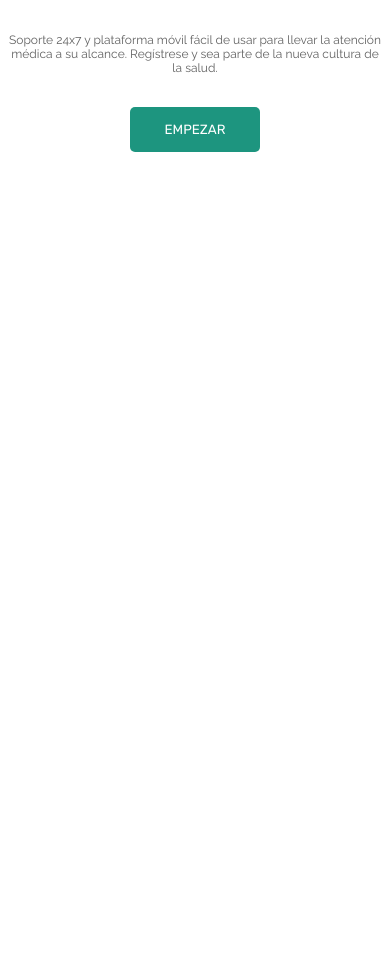
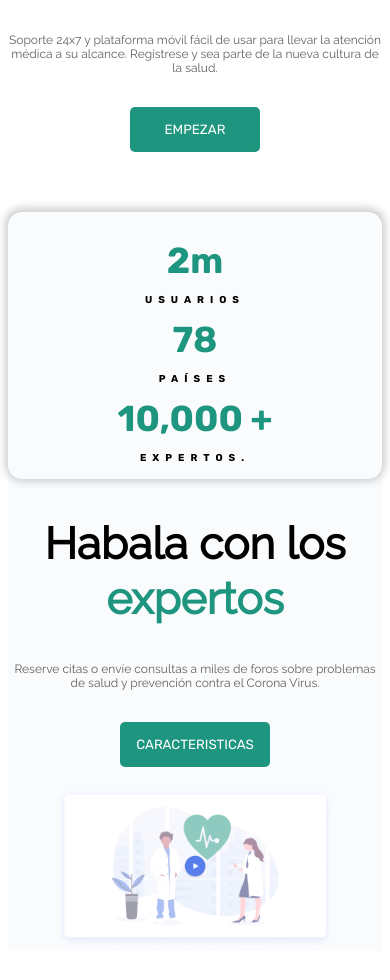
Before and after one commit to efrainhgmx/corona-app, a plain HTML site: page index.html in a window 390 px wide. Shown: the part 1118-2098 px from the top of the page. Before the commit the page ends 1330 px from the top, so only its background shows below. Drawn offline with Linux system fonts and the light colour scheme.

Commit message:
Tercer seccion de terminada en su version mobile

```diff
--- a/css/style.css
+++ b/css/style.css
@@ -20,9 +20,7 @@ h3 {
     line-height: 5.5rem;
 }
 
-h1 strong,
-h2 strong,
-h3 strong {
+strong {
     color: var(--green-color);
 }
 
@@ -107,3 +105,39 @@ section {
 .section-about--content {
     text-align: center;
 }
+
+/* Stats Section */
+section:nth-of-type(3) {
+    background-color: #FAFBFD;
+}
+
+.stats-content {
+    margin: auto;
+    padding: 15px 28px;
+    border-radius: 14px;
+    box-shadow: 0 -1px 8px 3px rgba(0, 0, 0, 0.2 );
+    font-family: 'Rubik', sans-serif;
+    text-align: center;
+}
+
+.stats-content strong {
+    font-size: 3.6rem;
+}
+
+.stats-content span {
+    font-weight: 700;
+    letter-spacing: .6rem;
+}
+
+.stats-description--container {
+    text-align: center;
+}
+
+.stats-description--container button {
+    inline-size: 150px;
+}
+
+.stats-image--container {
+    inline-size: 280px;
+    margin: auto;
+}
--- a/index.html
+++ b/index.html
@@ -48,7 +48,28 @@
                         <button>EMPEZAR</button>
                     </div>
                 </section>
-                <section></section>
+                <section class="section-content">
+                    <div class="stats-container">
+                        <div class="stats-content">
+                            <p><strong>2m</strong></p><span>USUARIOS</span>
+                            <p><strong>78</strong></p><span>PAÍSES</span>
+                            <p><strong>10,000 +</strong></p><span>EXPERTOS.</span>
+                        </div>
+                    </div>
+
+                    <div class="stats-description--container">
+                        <h2>Habala con los <strong>expertos</strong></h2>
+                        <p>Reserve citas o envíe consultas a miles de foros sobre problemas de salud y prevención contra el Corona Virus.</p>
+                        <button>CARACTERISTICAS</button>
+                    </div>
+
+                    <figure class="stats-image--container">
+                        <picture>
+                            <source srcset="./assets/img/Doctors-Desktop.png" media="(min-width: 768px)">
+                                <img src="./assets/img/Doctors-mobile.png" alt="Conoce a nuestros expertos." title="Más de 10,000 expertos en Corona App.">
+                        </picture>
+                    </figure>
+                </section>
                 <section></section>
             </div>
         </div>
```
